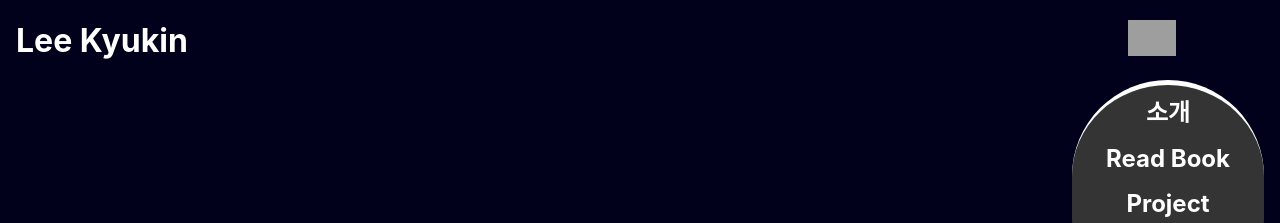
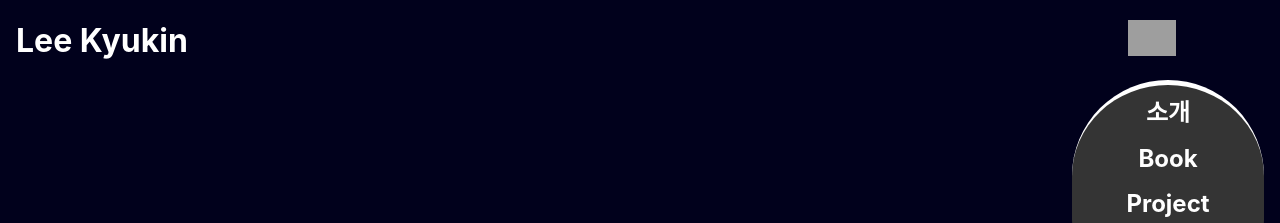
Before and after one commit to leekyukin/my-site, a React (Create React App) app: page / in a window 1280 px wide. Shown: the top 223 px of the page. Built offline with nearby package versions, Linux system fonts and the light colour scheme; grey boxes are pictures that could not be loaded.

Commit message:
FIX :: text 수정

```diff
--- a/src/component/Menu.jsx
+++ b/src/component/Menu.jsx
@@ -13,7 +13,7 @@ const MyComponent = () => {
         <Link to="/introduction">소개</Link>
       </div>
       <div className="menu">
-        <Link to="/books">Read Book</Link>
+        <Link to="/books">Book</Link>
       </div>
       <div className="menu">
         <Link to="/project">Project</Link>
```
